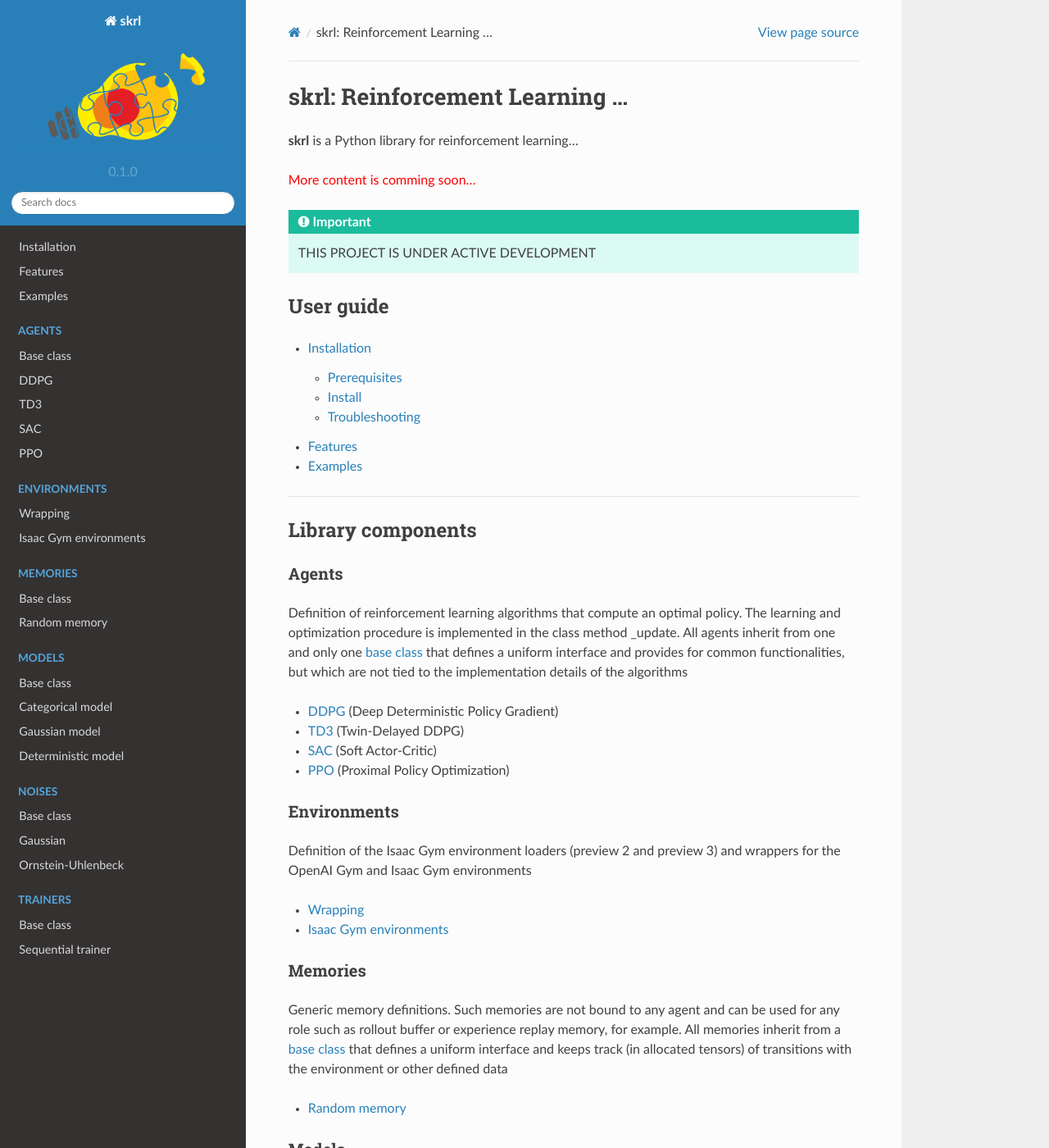
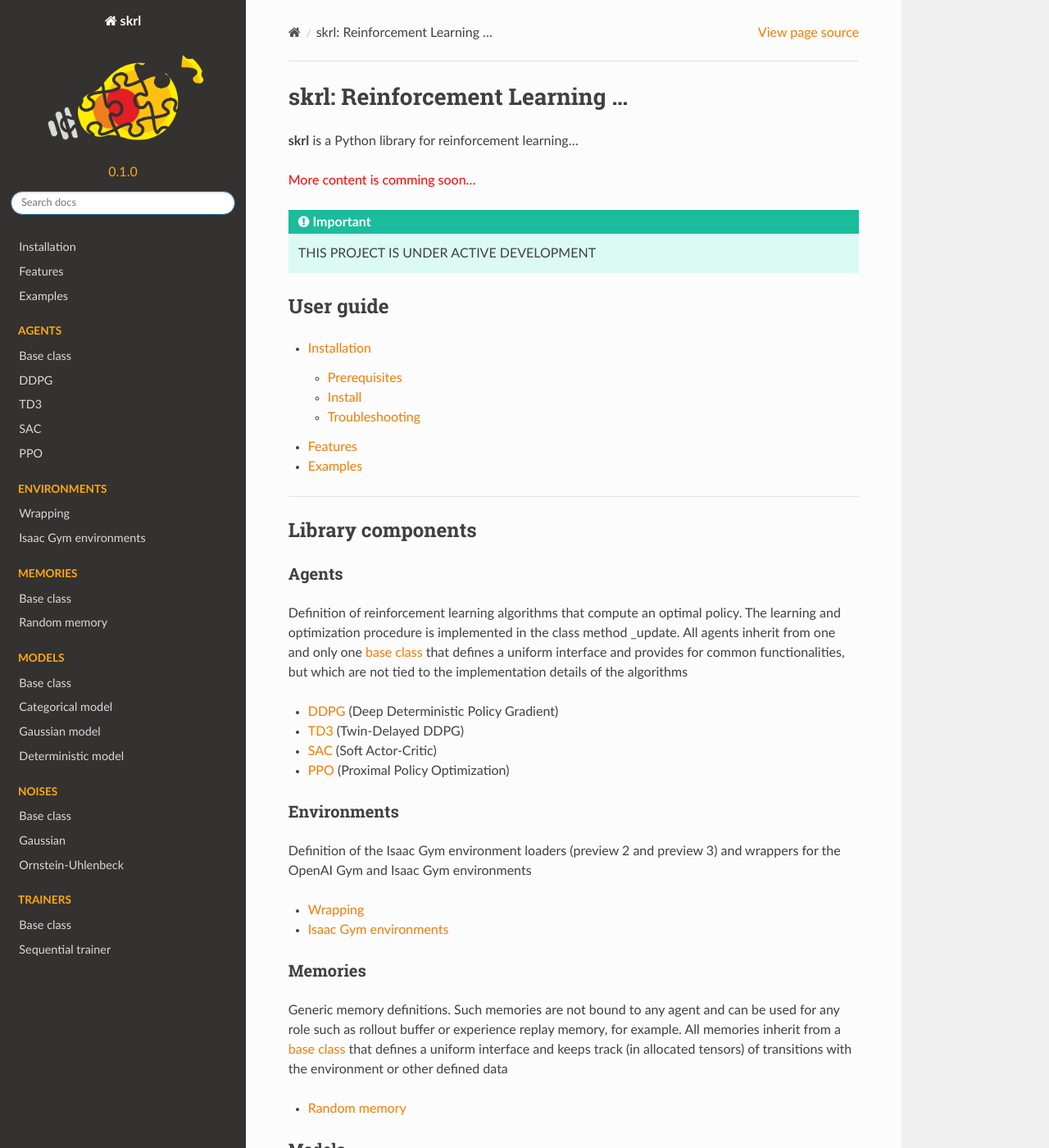
Before and after one commit to Toni-SM/skrl, a Sphinx documentation site: the page built from docs/source/index.rst, in a window 1280 px wide and 1400 px high. Shown: the whole window at 82% size. Built offline with Sphinx 7.4.7 and the Read the Docs theme 2.0.0, drawn with Linux system fonts in a browser that asks for light colours; pages that are not in the unit, such as notebooks, are missing from menus.

Commit message:
Change docs theme and logo

```diff
--- /dev/null
+++ b/docs/source/_static/css/skrl.css
@@ -0,0 +1,38 @@
+:root {
+    --main-bg-color: #343131;
+    --link-color: #f27c03;
+}
+
+.wy-side-nav-search,
+.wy-nav-top {
+    background-color: var(--main-bg-color) !important;
+}
+
+.wy-menu a,
+.wy-menu a:hover {
+    color: #d9d9d9;
+}
+
+a {
+    color: var(--link-color);
+}
+
+a:hover {
+    color: #b5330b;
+}
+
+p.caption, .version {
+    color: #feaa0e !important;
+}
+
+.py.class > dt:first-of-type,
+.py.function > dt:first-of-type,
+.py.data > dt:first-of-type {
+    background: #ffeedc !important;
+    color: #555 !important;
+    border-top: 3px solid #feaa0e !important;
+}
+
+ul a.icon.icon-home {
+    color: #555;
+}
--- a/docs/source/conf.py
+++ b/docs/source/conf.py
@@ -46,11 +46,12 @@ rst_prolog = """
 
 html_theme = 'sphinx_rtd_theme'
 
-html_logo = "_static/data/skrl-up.png"
+html_logo = '_static/data/skrl-up.png'
 
 html_static_path = ['_static']
 
-html_css_files = ['css/s5defs-roles.css']
+html_css_files = ['css/s5defs-roles.css',
+                  'css/skrl.css']
 
 # -- Options for EPUB output
 epub_show_urls = 'footnote'
```
Also changed, not shown: docs/source/_static/data/skrl-up.png.
